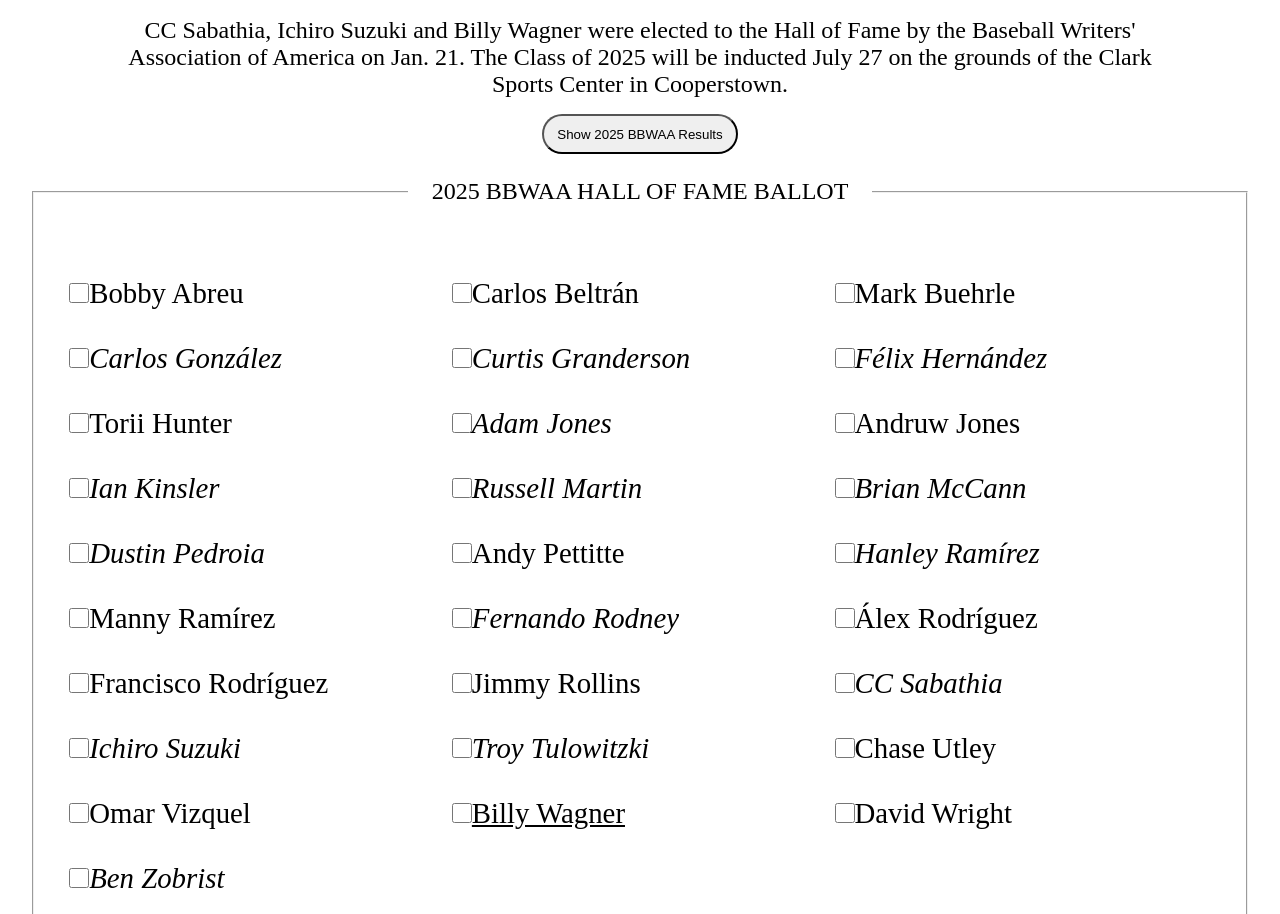
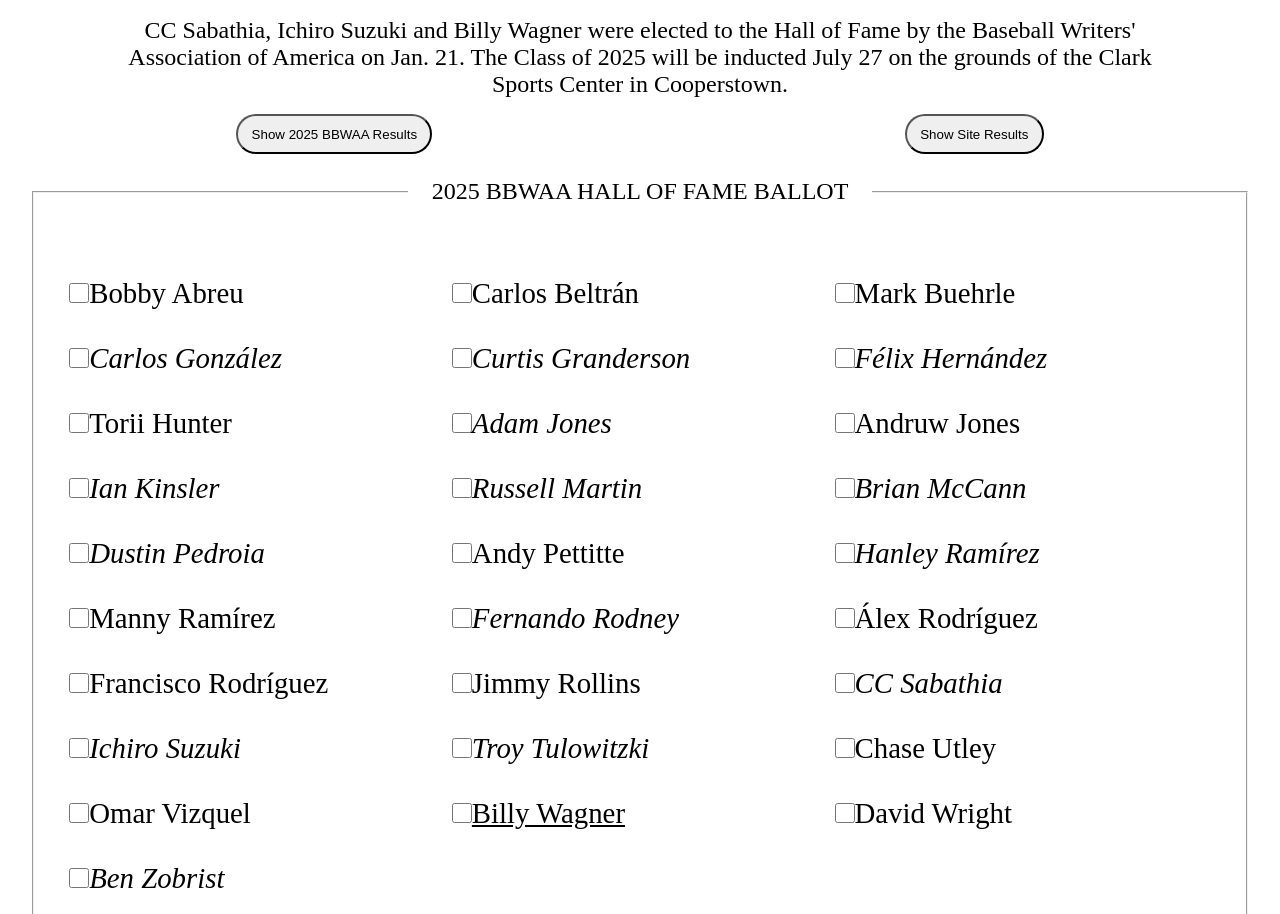
Before and after one commit to artchaidez/MLB-Stats, a React (Create React App) app in the folder baseballapp/: page /hof in a window 1280 px wide. Shown: the part 936-1850 px from the top of the page. Built offline with nearby package versions, Linux system fonts and the light colour scheme.

Commit message:
SiteResultsButton and SiteResultsPopup
SiteResultsButton and SiteResultsPopup components created. Todo: Get call to display voting results

```diff
--- a/baseballapp/src/Hof/HofVoting.css
+++ b/baseballapp/src/Hof/HofVoting.css
@@ -92,7 +92,7 @@
   font-size: 1.8rem;
 }
 
-.button-votes, .bbwaa-button {
+.button-votes, .bbwaa-button, .results-button {
   cursor: pointer;
   padding: var(--button-padding);
   border-radius: var(--button-border-radius);
--- a/baseballapp/src/Hof/HofVoting.js
+++ b/baseballapp/src/Hof/HofVoting.js
@@ -5,6 +5,7 @@
 import ErrorPopup from "./ErrorPopup";
 import Electees from "./Electees";
 import BbwaaButton from "./BbwaaButton";
+import SiteResultsButton from "./SiteResultsButton";
 
 const HofVoting = () => {
   const [selections, setSelections] = useState([]);
@@ -40,6 +41,7 @@
 
       <div className="results-div">
         <BbwaaButton />
+        <SiteResultsButton />
       </div>
 
       <fieldset className="fieldset-ballot">
--- /dev/null
+++ b/baseballapp/src/hof/SiteResultsButton.jsx
@@ -0,0 +1,21 @@
+import { useState } from "react";
+import SiteResultsPopup from "./SiteResultsPopup";
+
+const SiteResultsButton = () => {
+  const [popUp, setPopup] = useState(false);
+
+  const handleCloseButton = () => {
+    setPopup(false);
+  };
+
+  return (
+    <>
+      <button className="results-button" onClick={() => setPopup(true)}>
+        Show Site Results
+      </button>
+      {popUp && <SiteResultsPopup handleCloseButton={handleCloseButton} />}
+    </>
+  );
+};
+
+export default SiteResultsButton;
--- /dev/null
+++ b/baseballapp/src/hof/SiteResultsPopup.jsx
@@ -0,0 +1,14 @@
+import React from "react";
+
+const SiteResultsPopup = ({ handleCloseButton }) => {
+  return (
+    <div className="bbwaa-results-popup">
+      Place holder Text
+      <button className="close-button" onClick={handleCloseButton}>
+        Close
+      </button>
+    </div>
+  );
+};
+
+export default SiteResultsPopup;
```
